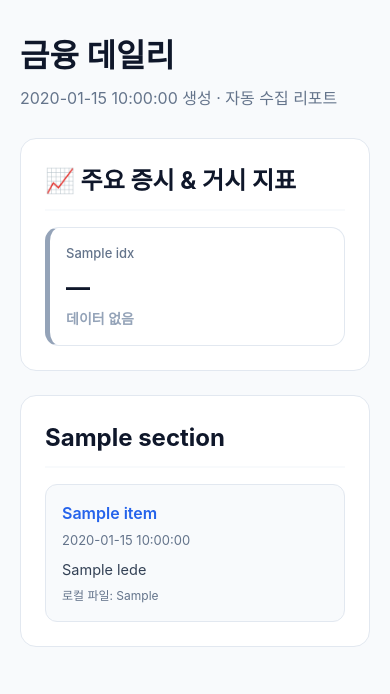
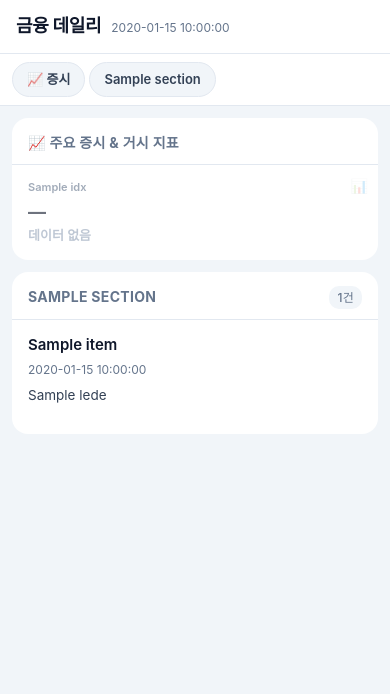
Before and after one commit to babynme0320-sketch/fin-news-collector, a Python web app: template reporter/templates/daily.html.j2 in a window 390 px wide. Shown: the top 694 px of the page. Run offline with Jinja, Linux system fonts and the light colour scheme; the template is opened without the code that fills it: most values are stand-ins (such as "Sample title", 1, 10 or a date in 2020); some libraries are stand-ins or nearby versions.

Commit message:
feat: 모바일 퍼스트 HTML 템플릿 재설계
- sticky 상단 헤더 + 수평 스크롤 섹션 탭 네비
- 시장 지표 2열 그리드 카드 (탭: 3열, 데스크탑: 4열)
- 뉴스 아이템: 최소 15px 한국어 본문, 3줄 lede 미리보기
- 차트 모달 → 바텀 시트 (모바일), 센터 다이얼로그 (태블릿+)
- 다크모드 지원 (prefers-color-scheme)
- safe-area-inset 지원 (아이폰 노치/홈바)
- 44px+ 터치 타겟, active 상태 피드백

Co-Authored-By: Claude Sonnet 4.6 <noreply@anthropic.com>

```diff
--- a/reporter/templates/daily.html.j2
+++ b/reporter/templates/daily.html.j2
@@ -2,479 +2,559 @@
 <html lang="ko">
 <head>
   <meta charset="UTF-8">
-  <meta name="viewport" content="width=device-width, initial-scale=1.0">
+  <meta name="viewport" content="width=device-width, initial-scale=1.0, viewport-fit=cover">
+  <meta name="theme-color" content="#0f172a">
+  <meta name="apple-mobile-web-app-capable" content="yes">
+  <meta name="apple-mobile-web-app-status-bar-style" content="black-translucent">
   <title>금융 데일리 {{ date }}</title>
   <style>
     :root {
-      color-scheme: light;
-      --bg: #f8fafc;
+      --bg: #f1f5f9;
       --surface: #ffffff;
+      --surface2: #f8fafc;
       --line: #e2e8f0;
       --text: #0f172a;
+      --text2: #334155;
       --muted: #64748b;
       --up: #16a34a;
+      --up-bg: #f0fdf4;
       --down: #dc2626;
+      --down-bg: #fef2f2;
       --flat: #94a3b8;
       --primary: #2563eb;
-      --primary-hover: #1d4ed8;
+      --primary-light: #eff6ff;
+      --nav-h: 48px;
+      --safe-top: env(safe-area-inset-top, 0px);
+      --safe-bottom: env(safe-area-inset-bottom, 0px);
     }
-    * { box-sizing: border-box; }
+
+    @media (prefers-color-scheme: dark) {
+      :root {
+        --bg: #0f172a;
+        --surface: #1e293b;
+        --surface2: #0f172a;
+        --line: #334155;
+        --text: #f1f5f9;
+        --text2: #cbd5e1;
+        --muted: #94a3b8;
+        --up-bg: #052e16;
+        --down-bg: #450a0a;
+        --primary-light: #1e3a5f;
+      }
+    }
+
+    * { box-sizing: border-box; -webkit-tap-highlight-color: transparent; }
+
     body {
       margin: 0;
       background: var(--bg);
       color: var(--text);
-      font-family: -apple-system, BlinkMacSystemFont, "Segoe UI", Roboto, "Helvetica Neue", Arial, sans-serif;
-      line-height: 1.5;
+      font-family: -apple-system, BlinkMacSystemFont, "Apple SD Gothic Neo",
+                   "Noto Sans KR", "Malgun Gothic", sans-serif;
+      font-size: 15px;
+      line-height: 1.6;
+      -webkit-font-smoothing: antialiased;
+      padding-bottom: calc(16px + var(--safe-bottom));
     }
-    main {
-      max-width: 1140px;
-      margin: 0 auto;
-      padding: 32px 20px 48px;
+
+    /* ── 상단 헤더 ──────────────────────────── */
+    .topbar {
+      background: var(--surface);
+      border-bottom: 1px solid var(--line);
+      padding: calc(12px + var(--safe-top)) 16px 12px;
+      position: sticky;
+      top: 0;
+      z-index: 100;
     }
-    h1, h2, h3, p { margin: 0; }
-    .hero { margin-bottom: 28px; }
-    .subtitle { color: var(--muted); margin-top: 6px; }
+    .topbar-inner {
+      display: flex;
+      align-items: baseline;
+      gap: 10px;
+    }
+    .topbar h1 {
+      margin: 0;
+      font-size: 18px;
+      font-weight: 700;
+      letter-spacing: -0.3px;
+    }
+    .topbar .date-label {
+      font-size: 12px;
+      color: var(--muted);
+      white-space: nowrap;
+    }
 
-    /* 14개 카드를 위한 반응형 그리드 설계 */
+    /* ── 섹션 탭 네비 ──────────────────────── */
+    .nav-tabs {
+      display: flex;
+      overflow-x: auto;
+      scrollbar-width: none;
+      gap: 4px;
+      padding: 8px 12px;
+      background: var(--surface);
+      border-bottom: 1px solid var(--line);
+      position: sticky;
+      top: calc(var(--safe-top) + 48px);
+      z-index: 99;
+    }
+    .nav-tabs::-webkit-scrollbar { display: none; }
+    .nav-tab {
+      flex-shrink: 0;
+      padding: 6px 14px;
+      border-radius: 20px;
+      border: 1px solid var(--line);
+      background: var(--bg);
+      color: var(--text2);
+      font-size: 13px;
+      font-weight: 600;
+      text-decoration: none;
+      transition: background 0.15s, color 0.15s;
+      white-space: nowrap;
+    }
+    .nav-tab:active {
+      background: var(--primary);
+      color: #fff;
+      border-color: var(--primary);
+    }
+
+    /* ── 메인 레이아웃 ─────────────────────── */
+    main { padding: 12px 12px 8px; }
+
+    /* ── 시장 지표 그리드 ──────────────────── */
+    .market-section {
+      background: var(--surface);
+      border-radius: 16px;
+      overflow: hidden;
+      margin-bottom: 12px;
+    }
+    .section-head {
+      padding: 14px 16px 10px;
+      font-size: 14px;
+      font-weight: 700;
+      color: var(--muted);
+      letter-spacing: 0.3px;
+      text-transform: uppercase;
+      border-bottom: 1px solid var(--line);
+    }
     .indices {
       display: grid;
-      grid-template-columns: repeat(auto-fit, minmax(200px, 1fr));
-      gap: 16px;
-      margin-top: 16px;
+      grid-template-columns: 1fr 1fr;
+      gap: 0;
     }
     .card {
-      background: var(--surface);
-      border: 1px solid var(--line);
-      border-radius: 14px;
-      padding: 16px;
+      padding: 14px 16px;
+      border-bottom: 1px solid var(--line);
+      border-right: 1px solid var(--line);
       cursor: pointer;
+      transition: background 0.15s;
       position: relative;
-      overflow: hidden;
-      transition: transform 0.22s cubic-bezier(0.4, 0, 0.2, 1), box-shadow 0.22s ease-in-out;
     }
-    .card:hover {
-      transform: translateY(-4px);
-      box-shadow: 0 12px 24px rgba(15, 23, 42, 0.08);
+    .card:active { background: var(--surface2); }
+    /* 짝수 열은 right border 없음 */
+    .card:nth-child(2n) { border-right: none; }
+    /* 마지막 행 border-bottom 제거 */
+    .card:nth-last-child(-n+2) { border-bottom: none; }
+    /* 홀수 마지막 하나 */
+    .card:last-child:nth-child(odd) {
+      grid-column: 1 / -1;
+      border-right: none;
     }
-    .card.up { border-left: 5px solid var(--up); }
-    .card.down { border-left: 5px solid var(--down); }
-    .card.flat, .card.na { border-left: 5px solid var(--flat); }
+    .card.up  { background: var(--up-bg); }
+    .card.down { background: var(--down-bg); }
+    .card.na  { opacity: 0.6; }
 
-    .card::after {
-      content: "차트 📊";
+    .card-label { font-size: 11px; color: var(--muted); font-weight: 600; margin-bottom: 4px; }
+    .card-price { font-size: 18px; font-weight: 700; letter-spacing: -0.5px; line-height: 1.2; }
+    .card-change { font-size: 13px; font-weight: 600; margin-top: 3px; }
+    .card-change.up   { color: var(--up); }
+    .card-change.down { color: var(--down); }
+    .card-change.flat { color: var(--flat); }
+    .chart-hint {
       position: absolute;
-      bottom: 8px;
-      right: 12px;
-      font-size: 11px;
-      color: var(--muted);
-      opacity: 0;
-      transition: opacity 0.2s ease;
-    }
-    .card:hover::after {
-      opacity: 0.8;
+      top: 10px; right: 10px;
+      font-size: 14px;
+      opacity: 0.3;
     }
 
-    .label { font-size: 13px; color: var(--muted); font-weight: 500; }
-    .price { font-size: 24px; font-weight: 700; margin: 6px 0 2px; letter-spacing: -0.5px; }
-    .change { font-size: 14px; font-weight: 600; }
-    .change.up { color: var(--up); }
-    .change.down { color: var(--down); }
-    .change.flat { color: var(--flat); }
+    /* ── 뉴스 섹션 ─────────────────────────── */
+    .news-section {
+      background: var(--surface);
+      border-radius: 16px;
+      overflow: hidden;
+      margin-bottom: 12px;
+      scroll-margin-top: calc(var(--safe-top) + var(--nav-h) + 60px);
+    }
+    .news-section .section-head {
+      display: flex;
+      align-items: center;
+      justify-content: space-between;
+    }
+    .item-count {
+      font-size: 12px;
+      font-weight: 500;
+      color: var(--muted);
+      background: var(--bg);
+      padding: 2px 8px;
+      border-radius: 10px;
+      text-transform: none;
+    }
 
-    .section {
-      padding: 24px;
-      margin-top: 24px;
-      background: var(--surface);
-      border: 1px solid var(--line);
-      border-radius: 16px;
+    .news-item {
+      padding: 14px 16px;
+      border-bottom: 1px solid var(--line);
+      transition: background 0.12s;
     }
-    .section-header {
+    .news-item:last-child { border-bottom: none; }
+    .news-item:active { background: var(--surface2); }
+
+    .item-link {
+      display: block;
+      color: var(--text);
+      text-decoration: none;
+      font-size: 15px;
+      font-weight: 600;
+      line-height: 1.45;
+    }
+    .item-link:active { color: var(--primary); }
+
+    .item-meta {
       display: flex;
-      align-items: baseline;
-      justify-content: space-between;
-      gap: 12px;
-      margin-bottom: 16px;
-      border-bottom: 2px solid var(--bg);
-      padding-bottom: 10px;
+      align-items: center;
+      gap: 8px;
+      margin-top: 4px;
     }
-    .error {
-      padding: 12px 14px;
-      border-radius: 10px;
-      background: #fef2f2;
+    .item-date { font-size: 12px; color: var(--muted); }
+    .badge {
+      display: inline-flex;
+      align-items: center;
+      gap: 3px;
+      padding: 1px 7px;
+      border-radius: 999px;
+      background: var(--primary-light);
+      color: var(--primary);
+      font-size: 11px;
+      font-weight: 700;
+    }
+    .item-lede {
+      margin-top: 6px;
+      color: var(--text2);
+      font-size: 13.5px;
+      line-height: 1.55;
+      display: -webkit-box;
+      -webkit-line-clamp: 3;
+      -webkit-box-orient: vertical;
+      overflow: hidden;
+    }
+
+    .error-msg {
+      padding: 14px 16px;
       color: #b91c1c;
       font-size: 14px;
+      background: var(--down-bg);
     }
-    .empty { color: var(--muted); }
-
-    .item {
-      padding: 16px;
-      margin-top: 12px;
-      background: var(--bg);
-      border-radius: 12px;
-      border: 1px solid var(--line);
-    }
-    .item-title {
-      color: var(--primary);
-      text-decoration: none;
-      font-weight: 600;
-      font-size: 16px;
-    }
-    .item-title:hover {
-      color: var(--primary-hover);
-      text-decoration: underline;
-    }
-    .meta {
+    .empty-msg {
+      padding: 14px 16px;
       color: var(--muted);
-      font-size: 13px;
-      margin-top: 6px;
-    }
-    .lede {
-      margin-top: 8px;
-      color: #334155;
-      font-size: 14.5px;
-      white-space: pre-wrap;
-      line-height: 1.6;
-    }
-    .badge {
-      display: inline-block;
-      margin-left: 8px;
-      padding: 2px 8px;
-      border-radius: 999px;
-      background: #dbeafe;
-      color: #1d4ed8;
-      font-size: 11px;
-      font-weight: 600;
-    }
-    .local-path {
-      margin-top: 6px;
-      color: var(--muted);
-      font-size: 12px;
-      word-break: break-all;
+      font-size: 14px;
     }
 
-    /* Glassmorphism 차트 모달 레이아웃 */
+    /* ── 차트 모달 (모바일 풀스크린) ─────────── */
     .modal-overlay {
       position: fixed;
-      top: 0;
-      left: 0;
-      width: 100%;
-      height: 100%;
-      background: rgba(15, 23, 42, 0.45);
-      backdrop-filter: blur(6px);
-      z-index: 1000;
+      inset: 0;
+      background: rgba(0,0,0,0.5);
+      backdrop-filter: blur(4px);
+      z-index: 200;
       display: flex;
-      align-items: center;
-      justify-content: center;
+      align-items: flex-end;
       opacity: 0;
       pointer-events: none;
-      transition: opacity 0.25s ease-in-out;
+      transition: opacity 0.2s ease;
     }
     .modal-overlay.active {
       opacity: 1;
       pointer-events: auto;
     }
-    .modal-content {
+    .modal-sheet {
       background: var(--surface);
-      border: 1px solid var(--line);
-      border-radius: 20px;
-      width: 90%;
-      max-width: 800px;
-      padding: 24px;
-      box-shadow: 0 20px 40px rgba(15, 23, 42, 0.15);
-      transform: scale(0.95);
-      transition: transform 0.25s cubic-bezier(0.4, 0, 0.2, 1);
+      border-radius: 20px 20px 0 0;
+      width: 100%;
+      max-height: 88vh;
+      padding: 0 0 calc(16px + var(--safe-bottom));
+      transform: translateY(100%);
+      transition: transform 0.28s cubic-bezier(0.4, 0, 0.2, 1);
+      overflow: hidden;
+      display: flex;
+      flex-direction: column;
     }
-    .modal-overlay.active .modal-content {
-      transform: scale(1);
+    .modal-overlay.active .modal-sheet {
+      transform: translateY(0);
+    }
+    .sheet-handle {
+      width: 36px; height: 4px;
+      background: var(--line);
+      border-radius: 2px;
+      margin: 10px auto 0;
+      flex-shrink: 0;
     }
     .modal-header {
       display: flex;
       align-items: center;
       justify-content: space-between;
-      margin-bottom: 18px;
+      padding: 14px 16px 10px;
+      border-bottom: 1px solid var(--line);
+      flex-shrink: 0;
     }
-    .modal-header h2 {
+    .modal-header h2 { font-size: 16px; font-weight: 700; margin: 0; }
+    .close-btn {
+      background: var(--bg);
+      border: none;
+      width: 32px; height: 32px;
+      border-radius: 50%;
       font-size: 20px;
-      font-weight: 700;
+      cursor: pointer;
+      color: var(--muted);
+      display: flex; align-items: center; justify-content: center;
+      padding: 0;
     }
     .chart-filters {
       display: flex;
       gap: 6px;
+      padding: 10px 16px;
+      border-bottom: 1px solid var(--line);
+      flex-shrink: 0;
+      overflow-x: auto;
+      scrollbar-width: none;
     }
+    .chart-filters::-webkit-scrollbar { display: none; }
     .filter-btn {
+      flex-shrink: 0;
       background: var(--bg);
       border: 1px solid var(--line);
-      color: var(--text);
-      padding: 6px 14px;
+      color: var(--text2);
+      padding: 7px 16px;
       border-radius: 8px;
       font-size: 13px;
       font-weight: 600;
       cursor: pointer;
-      transition: all 0.2s ease;
-    }
-    .filter-btn:hover {
-      background: #e2e8f0;
+      min-height: 36px;
     }
     .filter-btn.active {
       background: var(--primary);
-      color: #ffffff;
+      color: #fff;
       border-color: var(--primary);
     }
-    .close-btn {
-      background: none;
-      border: none;
-      font-size: 28px;
-      font-weight: 300;
-      cursor: pointer;
-      color: var(--muted);
-      line-height: 1;
-      padding: 0;
+    .chart-wrap {
+      flex: 1;
+      overflow: hidden;
+      padding: 4px 8px 0;
     }
-    .close-btn:hover {
-      color: var(--text);
+    #chart-canvas { width: 100%; height: 100%; min-height: 260px; }
+
+    /* ── 태블릿 / 데스크탑 ─────────────────── */
+    @media (min-width: 600px) {
+      main { padding: 16px; max-width: 720px; margin: 0 auto; }
+      .indices { grid-template-columns: repeat(3, 1fr); }
+      .modal-overlay { align-items: center; }
+      .modal-sheet {
+        border-radius: 20px;
+        max-width: 680px;
+        max-height: 80vh;
+        margin: auto;
       }
-    #chart-canvas {
-      min-height: 380px;
-      background: var(--surface);
+      .sheet-handle { display: none; }
+    }
+    @media (min-width: 900px) {
+      main { max-width: 900px; }
+      .indices { grid-template-columns: repeat(4, 1fr); }
     }
   </style>
 </head>
 <body>
+
+  <!-- 상단 헤더 -->
+  <div class="topbar">
+    <div class="topbar-inner">
+      <h1>금융 데일리</h1>
+      <span class="date-label">{{ date }}</span>
+    </div>
+  </div>
+
+  <!-- 섹션 탭 네비 -->
+  <nav class="nav-tabs">
+    <a class="nav-tab" href="#market">📈 증시</a>
+    {% for section in sections %}
+    <a class="nav-tab" href="#sec-{{ loop.index }}">{{ section.name }}</a>
+    {% endfor %}
+  </nav>
+
   <main>
-    <header class="hero">
-      <h1>금융 데일리</h1>
-      <p class="subtitle">{{ date }} 생성 · 자동 수집 리포트</p>
-    </header>
 
-    <section class="section">
-      <div class="section-header">
-        <h2>📈 주요 증시 & 거시 지표</h2>
-      </div>
+    <!-- 시장 지표 -->
+    <div class="market-section" id="market">
+      <div class="section-head">📈 주요 증시 & 거시 지표</div>
       {% if market_error %}
-      <p class="error">⚠️ 증시 데이터 수집 실패: {{ market_error }}</p>
+      <div class="error-msg">⚠️ 증시 데이터 수집 실패: {{ market_error }}</div>
       {% elif not indices %}
-      <p class="empty">증시 데이터 없음</p>
+      <div class="empty-msg">증시 데이터 없음</div>
       {% else %}
       <div class="indices">
         {% for idx in indices %}
           {% if not idx.available %}
-          <article class="card na" data-name="{{ idx.name }}">
-            <div class="label">{{ idx.name }}</div>
-            <div class="price">—</div>
-            <div class="change flat">데이터 없음</div>
-          </article>
+          <div class="card na" data-name="{{ idx.name }}">
+            <div class="chart-hint">📊</div>
+            <div class="card-label">{{ idx.name }}</div>
+            <div class="card-price">—</div>
+            <div class="card-change flat">데이터 없음</div>
+          </div>
           {% else %}
-          {% set direction = "up" if idx.change_pct > 0 else ("down" if idx.change_pct < 0 else "flat") %}
-          <article class="card {{ direction }}" data-name="{{ idx.name }}">
-            <div class="label">{{ idx.name }}</div>
-            <div class="price">{{ "%.2f"|format(idx.price) }}</div>
-            <div class="change {{ direction }}">{{ "+" if idx.change_pct > 0 else "" }}{{ "%.2f"|format(idx.change_pct) }}%</div>
-          </article>
+          {% set dir = "up" if idx.change_pct > 0 else ("down" if idx.change_pct < 0 else "flat") %}
+          <div class="card {{ dir }}" data-name="{{ idx.name }}">
+            <div class="chart-hint">📊</div>
+            <div class="card-label">{{ idx.name }}</div>
+            <div class="card-price">{{ "%.2f"|format(idx.price) }}</div>
+            <div class="card-change {{ dir }}">{{ "+" if idx.change_pct > 0 else "" }}{{ "%.2f"|format(idx.change_pct) }}%</div>
+          </div>
           {% endif %}
         {% endfor %}
       </div>
       {% endif %}
-    </section>
+    </div>
 
+    <!-- 뉴스 섹션들 -->
     {% for section in sections %}
-    <section class="section">
-      <div class="section-header">
-        <h2>{{ section.name }}</h2>
+    <div class="news-section" id="sec-{{ loop.index }}">
+      <div class="section-head">
+        {{ section.name }}
+        {% if section.entries %}<span class="item-count">{{ section.entries | length }}건</span>{% endif %}
       </div>
       {% if section.error %}
-      <p class="error">⚠️ 수집 실패: {{ section.error }}</p>
+      <div class="error-msg">⚠️ 수집 실패: {{ section.error }}</div>
       {% elif not section.entries %}
-      <p class="empty">수집된 항목 없음</p>
+      <div class="empty-msg">수집된 항목 없음</div>
       {% else %}
         {% for item in section.entries %}
-        <article class="item">
-          <a class="item-title" href="{{ item.url }}" target="_blank" rel="noopener noreferrer">{{ item.title }}</a>
+        <div class="news-item">
+          <a class="item-link" href="{{ item.url }}" target="_blank" rel="noopener noreferrer">{{ item.title }}</a>
+          <div class="item-meta">
+            {% if item.date %}<span class="item-date">{{ item.date }}</span>{% endif %}
             {% if item.is_pdf %}<span class="badge">PDF</span>{% endif %}
-          <div class="meta">{{ item.date }}</div>
-          {% if item.lede %}<p class="lede">{{ item.lede }}</p>{% endif %}
-          {% if item.local_path %}<div class="local-path">로컬 파일: {{ item.local_path }}</div>{% endif %}
-        </article>
+          </div>
+          {% if item.lede %}<p class="item-lede">{{ item.lede }}</p>{% endif %}
+        </div>
         {% endfor %}
       {% endif %}
-    </section>
+    </div>
     {% endfor %}
+
   </main>
 
-  <!-- 차트 팝업 모달 마크업 -->
+  <!-- 차트 모달 (바텀 시트) -->
   <div id="chart-modal" class="modal-overlay">
-    <div class="modal-content">
-      <header class="modal-header">
+    <div class="modal-sheet">
+      <div class="sheet-handle"></div>
+      <div class="modal-header">
         <h2 id="modal-title">지표 추이</h2>
+        <button id="close-modal" class="close-btn">&times;</button>
+      </div>
       <div class="chart-filters">
-          <button class="filter-btn active" data-period="all">전체 (30년)</button>
+        <button class="filter-btn active" data-period="all">전체</button>
         <button class="filter-btn" data-period="120">10년</button>
         <button class="filter-btn" data-period="60">5년</button>
         <button class="filter-btn" data-period="12">1년</button>
       </div>
-        <button id="close-modal" class="close-btn">&times;</button>
-      </header>
+      <div class="chart-wrap">
         <div id="chart-canvas"></div>
       </div>
     </div>
+  </div>
 
-  <!-- ApexCharts 라이브러리 탑재 (CDN) -->
   <script src="https://cdn.jsdelivr.net/npm/apexcharts"></script>
   <script>
-    // Python Backend에서 주입해준 14개 지표별 30년 월간 종가 데이터 JSON
     const historyData = {{ history_data | tojson }};
-
     let chartInstance = null;
-    let currentData = [];
     let currentIndexName = "";
 
     const modal = document.getElementById('chart-modal');
     const modalTitle = document.getElementById('modal-title');
-    const closeModalBtn = document.getElementById('close-modal');
-    const filterButtons = document.querySelectorAll('.filter-btn');
+    const closeBtn = document.getElementById('close-modal');
+    const filterBtns = document.querySelectorAll('.filter-btn');
 
-    // 카드 클릭 이벤트 매핑
     document.querySelectorAll('.card').forEach(card => {
       card.addEventListener('click', () => {
-        const indexName = card.getAttribute('data-name');
-        if (historyData && historyData[indexName]) {
-          openChartModal(indexName);
-        }
+        const name = card.dataset.name;
+        if (historyData && historyData[name]) openModal(name);
       });
     });
 
-    closeModalBtn.addEventListener('click', closeChartModal);
-    modal.addEventListener('click', (e) => {
-      if (e.target === modal) closeChartModal();
-    });
+    closeBtn.addEventListener('click', closeModal);
+    modal.addEventListener('click', e => { if (e.target === modal) closeModal(); });
 
-    // 기간 필터 클릭 이벤트 매핑
-    filterButtons.forEach(btn => {
+    filterBtns.forEach(btn => {
       btn.addEventListener('click', () => {
-        filterButtons.forEach(b => b.classList.remove('active'));
+        filterBtns.forEach(b => b.classList.remove('active'));
         btn.classList.add('active');
-        const period = btn.getAttribute('data-period');
-        renderChart(currentIndexName, period);
+        renderChart(currentIndexName, btn.dataset.period);
       });
     });
 
-    function openChartModal(indexName) {
-      currentIndexName = indexName;
-      modalTitle.innerText = `${indexName} 30년 장기 추이`;
+    function openModal(name) {
+      currentIndexName = name;
+      modalTitle.textContent = name + ' 장기 추이';
       modal.classList.add('active');
-
-      // 필터 초기화
-      filterButtons.forEach(b => b.classList.remove('active'));
+      filterBtns.forEach(b => b.classList.remove('active'));
       document.querySelector('.filter-btn[data-period="all"]').classList.add('active');
-
-      renderChart(indexName, 'all');
+      renderChart(name, 'all');
     }
 
-    function closeChartModal() {
+    function closeModal() {
       modal.classList.remove('active');
-      if (chartInstance) {
-        chartInstance.destroy();
-        chartInstance = null;
-      }
+      if (chartInstance) { chartInstance.destroy(); chartInstance = null; }
     }
 
-    function renderChart(indexName, period) {
-      let dataPoints = historyData[indexName] || [];
+    function renderChart(name, period) {
+      let pts = historyData[name] || [];
+      if (period !== 'all') pts = pts.slice(-parseInt(period, 10));
 
-      // 다운샘플링 데이터가 있다면 필터 적용
-      if (period !== 'all') {
-        const count = parseInt(period, 10);
-        dataPoints = dataPoints.slice(-count);
-      }
+      const isDark = window.matchMedia('(prefers-color-scheme: dark)').matches;
+      const textColor = isDark ? '#94a3b8' : '#64748b';
+      const gridColor = isDark ? '#334155' : '#f1f5f9';
 
-      const categories = dataPoints.map(dp => dp.date);
-      const values = dataPoints.map(dp => dp.value);
-
-      const options = {
-        series: [{
-          name: indexName,
-          data: values
-        }],
+      const opts = {
+        series: [{ name, data: pts.map(d => d.value) }],
         chart: {
           type: 'line',
-          height: 380,
-          toolbar: {
-            show: true,
-            tools: {
-              download: true,
-              selection: true,
-              zoom: true,
-              zoomin: true,
-              zoomout: true,
-              pan: true,
-              reset: true
-            }
+          height: document.getElementById('chart-canvas').clientHeight || 260,
+          background: 'transparent',
+          toolbar: { show: false },
+          animations: { enabled: true, speed: 400 }
         },
-          animations: {
-            enabled: true,
-            easing: 'easeinout',
-            speed: 500
-          }
-        },
-        stroke: {
-          curve: 'smooth',
-          width: 3.5,
-          colors: ['#2563eb']
-        },
-        markers: {
-          size: 0,
-          hover: {
-            size: 6
-          }
-        },
-        grid: {
-          borderColor: '#f1f5f9',
-          row: {
-            colors: ['transparent', 'transparent'],
-            opacity: 0.5
-          }
-        },
+        theme: { mode: isDark ? 'dark' : 'light' },
+        stroke: { curve: 'smooth', width: 2.5, colors: ['#2563eb'] },
+        markers: { size: 0, hover: { size: 5 } },
+        grid: { borderColor: gridColor },
         xaxis: {
-          categories: categories,
+          categories: pts.map(d => d.date),
           labels: {
-            style: {
-              colors: '#64748b',
-              fontSize: '11px'
-            },
+            style: { colors: textColor, fontSize: '10px' },
             rotate: -30,
-            rotateAlways: false,
             hideOverlappingLabels: true
           },
-          tickAmount: 12
+          tickAmount: window.innerWidth < 500 ? 6 : 12
         },
         yaxis: {
           labels: {
-            formatter: function (value) {
-              return value.toLocaleString();
-            },
-            style: {
-              colors: '#64748b',
-              fontSize: '11px'
-            }
+            formatter: v => v.toLocaleString(),
+            style: { colors: textColor, fontSize: '10px' }
           }
         },
         tooltip: {
-          x: {
-            show: true
-          },
-          y: {
-            formatter: function (val) {
-              return val.toLocaleString();
-            }
-          }
+          y: { formatter: v => v.toLocaleString() }
         },
         colors: ['#2563eb']
       };
 
-      if (chartInstance) {
-        chartInstance.destroy();
-      }
-
-      chartInstance = new ApexCharts(document.querySelector("#chart-canvas"), options);
+      if (chartInstance) { chartInstance.destroy(); }
+      chartInstance = new ApexCharts(document.querySelector('#chart-canvas'), opts);
       chartInstance.render();
     }
   </script>
```
Lines whose indentation alone changed are shown as unchanged.
